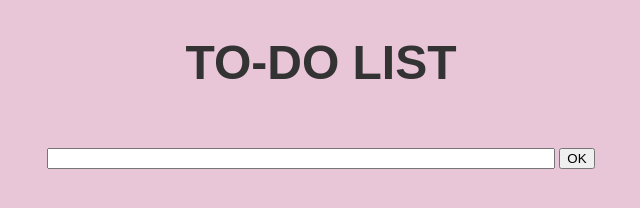
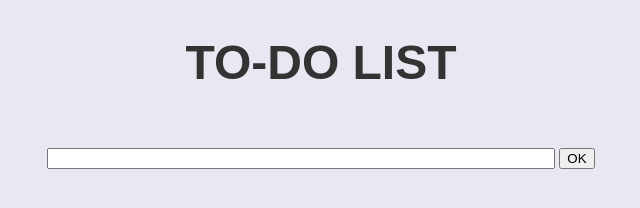
Before and after one commit to makingsensetraining/vanilla-javascript-todo-app, a plain HTML site: page index.html in a window 1280 px wide. Shown: the whole page, without its empty margins (319-959 px from the left). Drawn offline with Linux system fonts and the light colour scheme.

Commit message:
cambio de color de fondo

```diff
--- a/index.html
+++ b/index.html
@@ -8,7 +8,7 @@
 
 </style>
 </head>
-<body bgcolor="#E9C5D8">
+<body bgcolor="#E9E7F1">
 
 
 <div align="center" style="padding-top:30px; width:100%">
```
